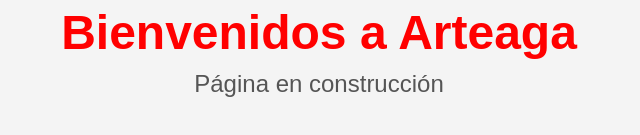
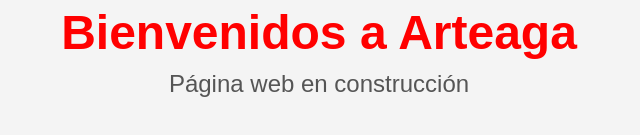
Before and after one commit to MLN-LAB/arteaga, a plain HTML site: page index.html in a window 1280 px wide. Shown: the part 349-484 px from the top of the page, without its empty margins (321-961 px from the left). Drawn offline with Linux system fonts and the light colour scheme.

Commit message:
Update index.html

```diff
--- a/index.html
+++ b/index.html
@@ -40,7 +40,7 @@
 <body>
     <div class="container">
         <h1>Bienvenidos a Arteaga</h1>
-        <p class="construction-message">Página en construcción</p>
+        <p class="construction-message">Página web en construcción</p>
     </div>
 
     <script>
```
